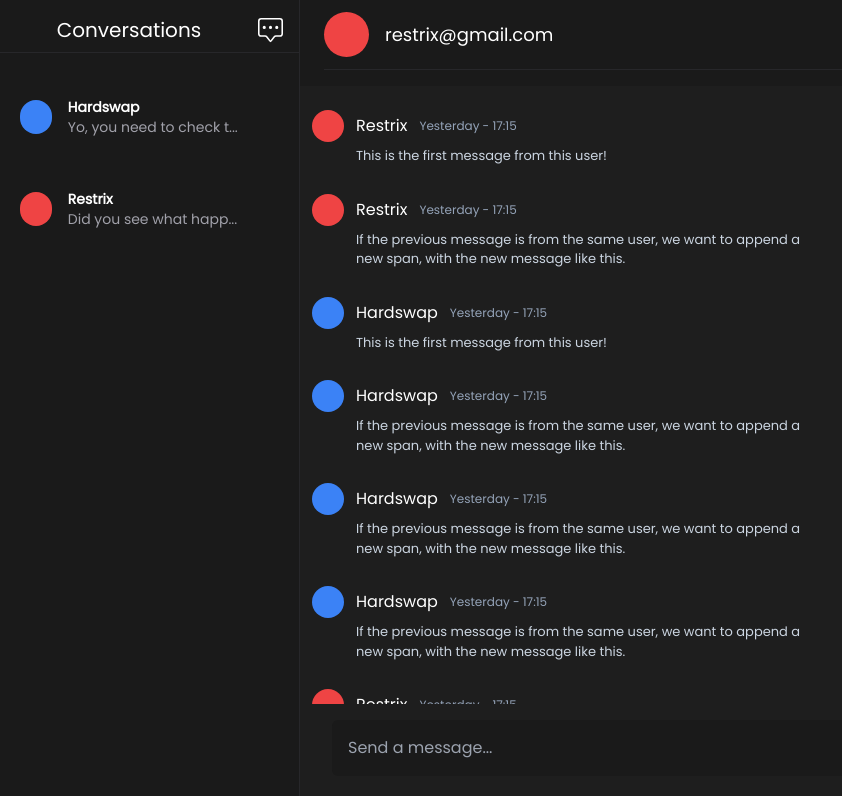
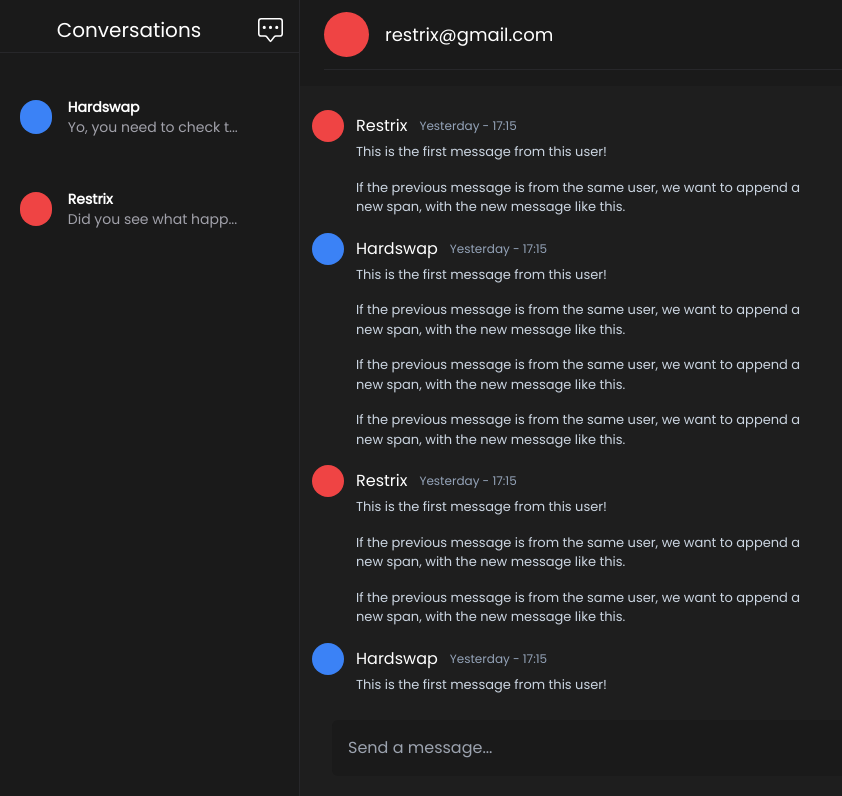
Before and after one commit to berggren1997/chatapp-react, a React (Vite) app: page /conversations in a window 1280 px wide. Shown: the top 796 px of the page, without its empty margins (0-842 px from the left). Built offline with nearby package versions, Linux system fonts and the light colour scheme.

Commit message:
conversation feed done?

```diff
--- a/src/components/conversations/ConversationPanelFeed.tsx
+++ b/src/components/conversations/ConversationPanelFeed.tsx
@@ -1,28 +1,29 @@
 import { dummyMessageData } from "../../constants/data";
-import { useState } from "react";
+import { useRef } from "react";
+import React from "react";
 
 const ConversationPanelFeed = () => {
-  const [lastMessageSentBy, setLastMessageSentBy] = useState<string>("");
-  console.log(dummyMessageData);
-
-  const hasPreviousMessage = () => {
-    if (lastMessageSentBy) {
-      return true;
-    }
-    return false;
-  };
+  const lastMessageRef = useRef<string>("");
 
   return (
     <div className="flex flex-1 mt-4 p-3 overflow-y-scroll scroll-auto bg-[#1e1e1e]">
       {/* message container */}
       <div className="flex flex-col mt-3">
         {/*  MESSAGES DUMMY DATA */}
-        {dummyMessageData.map((message, idx) => (
+        {dummyMessageData.map((message, idx) => {
+          const isPreviousMessage = lastMessageRef.current === message.username;
+          lastMessageRef.current = message.username;
+          console.log(
+            "sista meddelandet skickades av:" + lastMessageRef.current
+          );
+          return (
             <div
               key={idx}
-            className="flex flex-col w-[400px] md:w-[500px] mb-6 text-black"
+              className="flex flex-col w-[400px] md:w-[500px] text-black mb-2"
             >
               <div className="flex flex-row items-center gap-3">
+                {!isPreviousMessage && (
+                  <React.Fragment>
                     <div
                       className={`${
                         message?.username === "Hardswap"
@@ -31,52 +32,23 @@ const ConversationPanelFeed = () => {
                       } h-[32px] w-[32px] rounded-full`}
                     ></div>
                     <p className="text-[16px]">{message.username}</p>
-              <span className="text-xs text-slate-400">Yesterday - 17:15</span>
+                    <span className="text-xs text-slate-400">
+                      Yesterday - 17:15
+                    </span>
+                  </React.Fragment>
+                )}
               </div>
-            <div className="flex flex-col ml-11 mt-1">
-              <span className="text-[13px] text-slate-300 mb-1">
+              <div className="flex flex-col ml-11 mb-2">
+                <span className="text-[13px] text-slate-300">
                   {message.message}
-                {/* This is the first message from this user! */}
                 </span>
-              {/* <span className="text-[13px] text-slate-300">
-              If the previous message is from the same user, we want to append a
-              new span, with the new message like this.
-            </span> */}
               </div>
             </div>
-        ))}
+          );
+        })}
       </div>
     </div>
   );
 };
 
 export default ConversationPanelFeed;
-
-// {dummyMessageData.map((message, idx) => (
-//   <div
-//     key={idx}
-//     className="flex flex-col w-[400px] md:w-[500px] mb-6 text-black"
-//   >
-//     <div className="flex flex-row items-center gap-3">
-//       <div
-//         className={`${
-//           message?.username === "Hardswap"
-//             ? "bg-blue-500"
-//             : "bg-red-500"
-//         } h-[32px] w-[32px] rounded-full`}
-//       ></div>
-//       <p className="text-[16px]">{message.username}</p>
-//       <span className="text-xs text-slate-400">Yesterday - 17:15</span>
-//     </div>
-//     <div className="flex flex-col ml-11 mt-1">
-//       <span className="text-[13px] text-slate-300 mb-1">
-//         {message.message}
-//         {/* This is the first message from this user! */}
-//       </span>
-//       {/* <span className="text-[13px] text-slate-300">
-//       If the previous message is from the same user, we want to append a
-//       new span, with the new message like this.
-//     </span> */}
-//     </div>
-//   </div>
-// ))}
```
Lines whose indentation alone changed are shown as unchanged.
